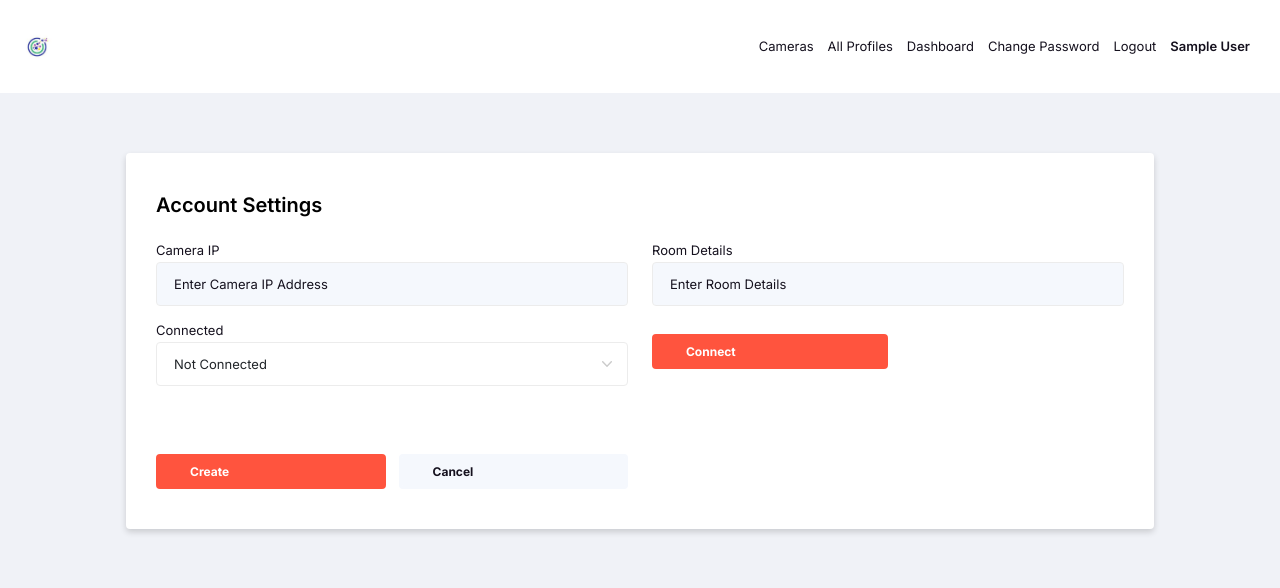
After one commit to OmdenaAI/cairo-egypt-orphanage-well-being, a Django app: page /new_camera/ in a window 1280 px wide. The commit adds this page. Shown: the top 588 px of the page. Run offline with Django 4.2, Linux system fonts and the light colour scheme; the visitor is signed in with stand-in values (Sample User, id 1); some libraries are stand-ins or nearby versions.

Commit message:
camera-initial

```diff
--- a/src/tasks/task-9-develop-web-app/monitorApp/mlpipeline/admin.py
+++ b/src/tasks/task-9-develop-web-app/monitorApp/mlpipeline/admin.py
@@ -7,8 +7,8 @@ from .models import Camera, Detection
 
 # Camera admin
 class CameraAdmin(admin.ModelAdmin):
-    list_display = ('camera_number', 'room_details', 'connected')
-    search_fields = ('camera_number', 'room_details')
+    list_display = ('camera_ip', 'room_details', 'connected')
+    search_fields = ('camera_ip', 'room_details')
 
 # Detection admin
 class DetectionAdmin(admin.ModelAdmin):
--- a/src/tasks/task-9-develop-web-app/monitorApp/mlpipeline/models.py
+++ b/src/tasks/task-9-develop-web-app/monitorApp/mlpipeline/models.py
@@ -7,7 +7,7 @@ from userProfile.models import Profile
 
 # Camera model
 class Camera(models.Model):
-    camera_number = models.CharField(max_length=128, verbose_name="Camera Number")
+    camera_ip = models.CharField(max_length=128, verbose_name="Camera Number")
     room_details = models.CharField(max_length=128, verbose_name="Room Details")
     connected = models.BooleanField(default=False, verbose_name="Connected")
     created_by = models.ForeignKey(User, on_delete=models.SET_NULL, null=True, related_name="cameras_created_by")
--- a/src/tasks/task-9-develop-web-app/monitorApp/mlpipeline/urls.py
+++ b/src/tasks/task-9-develop-web-app/monitorApp/mlpipeline/urls.py
@@ -1,8 +1,12 @@
-from django.urls import path
+from django.urls import path, re_path
 from mlpipeline import views as mlpipeline_views
 
 app_name = 'mlpipeline'
 
 urlpatterns = [
     path('', mlpipeline_views.dashboard, name="dashboard"),
+    path('cameras/', mlpipeline_views.cameras, name="cameras"),
+    path('new_camera/', mlpipeline_views.new_camera, name="new_camera"),
+    path('livecamera/',mlpipeline_views.livecamera, name="livecamera"),
+    # re_path(r'livecamera/(?:(?P<cameraIP>\d+)/)?$',mlpipeline_views.livecamera, name="livecamera"),
     ]
--- a/src/tasks/task-9-develop-web-app/monitorApp/mlpipeline/views.py
+++ b/src/tasks/task-9-develop-web-app/monitorApp/mlpipeline/views.py
@@ -1,7 +1,39 @@
 from django.shortcuts import render
 from django.contrib.auth.decorators import login_required
+from mlpipeline.models import Camera
+import cv2
+from mlpipeline.stream import *
+from django.views.decorators import gzip
+from django.http import StreamingHttpResponse
+from urllib.parse import unquote
 
 # Create your views here.
+
+#Dashboard as home page
 @login_required
 def dashboard(request):
     return render(request, 'mlpipeline/dashboard.html')
+
+#list all connected cameras
+@login_required
+def cameras(request):
+    cameras = Camera.objects.all()
+    if request.method == 'GET':
+        return render(request, 'mlpipeline/cameras.html',{
+                                                            'cameras':cameras,
+            })
+
+#create new camera
+@login_required
+def new_camera(request, *args, **kwargs):
+    return render(request, 'mlpipeline/new_camera.html')
+
+@gzip.gzip_page
+def livecamera(request):
+    try:
+        encoded_url = request.GET.get('url')
+        cameraIP = unquote(encoded_url)
+        cam = VideoCamera(cameraIP)
+        return StreamingHttpResponse(gen(cam), content_type="multipart/x-mixed-replace;boundary=frame")
+    except:  # This is bad!
+        pass
--- a/src/tasks/task-9-develop-web-app/monitorApp/static/css/style.css
+++ b/src/tasks/task-9-develop-web-app/monitorApp/static/css/style.css
@@ -3349,3 +3349,9 @@ label.error {
 
 /* Other styles (profile-name, profile-dob, profile-role) */
 /* Profiles list css */
+
+/* Add this to your existing CSS or create a new CSS file */
+.livecamera {
+    max-width: 100%; /* Set maximum width to 100% of its parent container */
+    height: auto;    /* Maintain aspect ratio and adjust height automatically */
+}
--- a/src/tasks/task-9-develop-web-app/monitorApp/templates/base_after_login.html
+++ b/src/tasks/task-9-develop-web-app/monitorApp/templates/base_after_login.html
@@ -28,6 +28,11 @@
                     </button>
                     <div class="collapse navbar-collapse" id="navbarNavAltMarkup">
                         <ul class="nav navbar-nav ms-auto mt-2 mt-lg-0">
+                            <li class="nav-item justify-content-center align-items-center d-flex">
+                                <div class="profile_blk cursor-pointer d-flex align-items-center justify-content-between" onclick="window.location='{% url 'mlpipeline:cameras' %}'">
+                                    <span class="profile_name d-flex text_black font_13 ">Cameras</span>
+                                </div>
+                            </li>
                             <li class="nav-item justify-content-center align-items-center d-flex">
                                 <div class="profile_blk cursor-pointer d-flex align-items-center justify-content-between" onclick="window.location='{% url 'userProfile:all_profiles' %}'">
                                     <span class="profile_name d-flex text_black font_13 ">All Profiles</span>
--- /dev/null
+++ b/src/tasks/task-9-develop-web-app/monitorApp/templates/mlpipeline/new_camera.html
@@ -0,0 +1,75 @@
+{% extends 'base_after_login.html' %}
+{% load i18n static %}
+
+{% block content %}
+<div class="page_body">
+    <form class="row login_form p-0" action="{% url 'mlpipeline:new_camera' %}" method="post" id="camera_form" name="camera_form">{% csrf_token %}
+        <div class="Account-Settings myprofile_pass_form">
+            <h2 class="font_20 fw-semi mb_25 dark_black">Account Settings</h2>
+            <div class="row">
+                <div class="col-md-6 info-inputfield">
+                    <div class="logininput-field mb_21">
+                        <label for="">Camera IP</label>
+                        <input type="text" class="form-control" id="camera_ip" name="camera_ip" placeholder="Enter Camera IP Address">
+                    </div>
+                    <div class="logininput-field mb_21">
+                        <label for="">Connected</label>
+                        <select disabled class="form-control" name="connected" id="connected">
+                            <option selected value="0">Not Connected</option>
+                            <option value="1">Connected</option>
+                        </select>
+                    </div>
+
+                </div>
+                <div class="col-md-6 info-inputfield">
+                    <div class="logininput-field mb_21 new_role_div">
+                        <label for="">Room Details</label>
+                        <input type="text" name="room_details" placeholder="Enter Room Details" id="room_details" class="form-control" autocomplete="off">
+                    </div>
+                    <div class="col-md-6 d-flex align-items-center justify-content-center mtop_28">
+                        <a class="side-addbutton btn-primary camera_connect" >Connect</a>
+                    </div>
+                </div>
+                <div class="col-12">
+                    <img src="" id="livecamera" class="livecamera">
+                </div>
+                <div class="col-md-6 d-flex align-items-center mtop_28">
+                    <a class="side-addbutton btn-primary camera_submit" >{% if profiledtls %}Update{% else %}Create{% endif %}</a>
+                    <a class="btn-primary addcolor-cancel side-addbutton ">Cancel</a>
+                </div>
+            </div>
+        </div>
+    </form>
+</div>
+{% endblock %}
+
+
+{% block custom-js %}
+
+
+/*** On click of update button to submit form -starts***/
+$(document.body).on('click',".camera_submit",function(){
+    $('#camera_form').submit();
+});
+/*** On click of update button to submit form -ends***/
+
+/*** On click connect ***/
+
+$(document.body).on('click',".camera_connect",function(){
+    const cameraip = $('#camera_ip').val();
+    const encoded_url = encodeURIComponent(cameraip);
+    const urlWithQueryParam = "{% url 'mlpipeline:livecamera' %}?url=" + encoded_url;  // Adjust the URL structure as needed
+    $('#livecamera').attr('src', urlWithQueryParam);
+    setTimeout(function() {
+        console.log($('#livecamera').files.length);
+        if ($('#livecamera').files && $('#livecamera').files.length > 0) {
+            alert("yess");
+        } else {
+            alert("sad");
+        }
+    }, 1000);
+
+});
+/*** On click connect ***/
+
+{% endblock %}
```
Also changed, not shown: src/tasks/task-9-develop-web-app/monitorApp/mlpipeline/stream.py (added, +29 -0 lines), src/tasks/task-9-develop-web-app/monitorApp/templates/mlpipeline/cameras.html (added, +44 -0 lines), src/tasks/task-9-develop-web-app/monitorApp/mlpipeline/forms.py (added), src/tasks/task-9-develop-web-app/monitorApp/monitorApp/asgi.py (line endings or trailing spaces).
